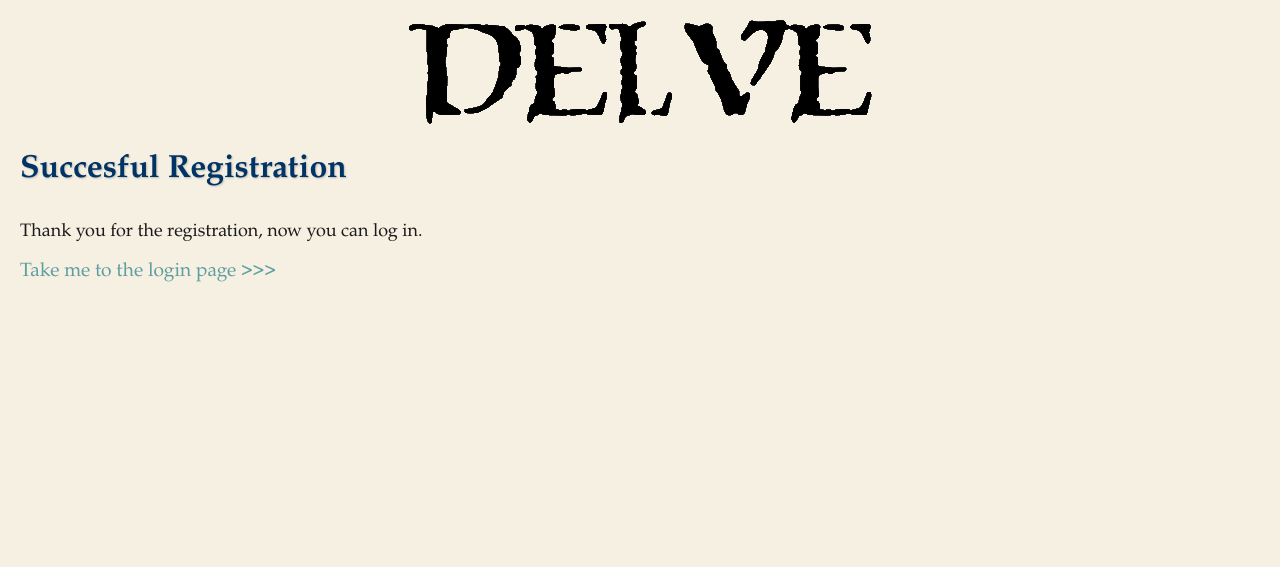
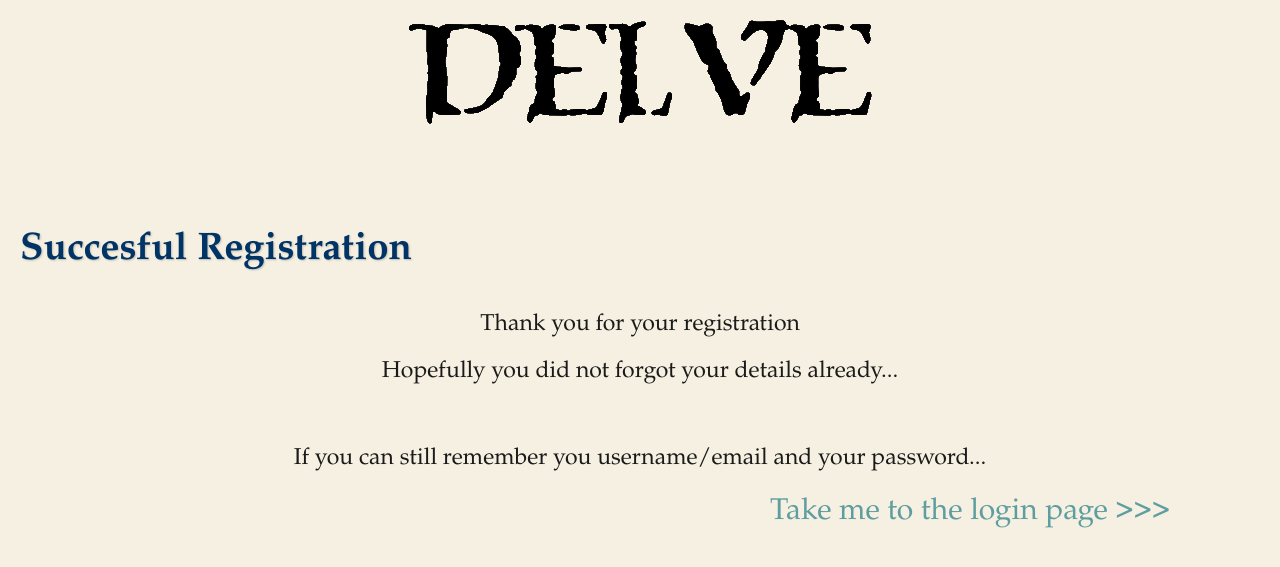
Before and after one commit to LeventeGitHUB2024/DELVE_Project_WebPackage, a PHP site: page /success.php in a window 1280 px wide. Shown: the top 567 px of the page. Run offline with PHP 8.4, Linux system fonts and the light colour scheme.

Commit message:
apróbb fixek

```diff
--- a/css/welcomeStyle.css
+++ b/css/welcomeStyle.css
@@ -9,6 +9,11 @@ body {
 h1, h2, h3 {
     color: #003366; /* sötétkék szín */
     text-shadow: 1px 1px 2px rgba(0, 0, 0, 0.2); /* enyhe árnyék */
+}
+
+#mainresz{
+    margin-top: 5em;
+    font-size: larger;
 }
 
 p {
@@ -42,12 +47,15 @@ a:hover {
 }
 
 #thanks{
-    font-size: 18px;
+    font-size: 23px;
+    text-align: center;
 }
 
 #login{
-    font-size: larger;
+    font-size: 30px;
     color: cadetblue;
+    text-align: center;
+    margin-left: 25em;
 }
 
 #login:hover{
--- a/dashboard.php
+++ b/dashboard.php
@@ -10,7 +10,7 @@ if (!isset($_SESSION['user_id'])) {
 
 // Kiírhatod a felhasználó nevét vagy e-mail címét
 $pdo = db();
-$stmt = $pdo->prepare("SELECT * FROM users WHERE id = :id");
+$stmt = $pdo->prepare("SELECT * FROM players_pyr WHERE id = :id");
 $stmt->execute(['id' => $_SESSION['user_id']]);
 $user = $stmt->fetch(PDO::FETCH_ASSOC);
 ?>
--- a/fixelni.txt
+++ b/fixelni.txt
@@ -1,5 +1,5 @@
 miket kellene fixelni
 
 login oldalon fixelni a remember me-t mert csak akkor lehet bejelentkezni ha be van kattintva és nem is jegyzi meg
-sem a username-t sem a jelszót
+sem a username-t sem a jelszót (kitöröltem, most fogom majd újraimplementálni)
 emellett implementálni a forgot password-öt
--- a/importált_masikbol/TOS.html
+++ b/importált_masikbol/TOS.html
@@ -41,7 +41,7 @@
         <p>These terms shall be governed by the laws of Hungary and International Laws.</p>
 
         <h3>8. Privacy and Data Protection</h3>
-        <p>We value your privacy. By using DELVE, you consent to our collection and use of personal information as outlined in our <a href="../importált_masikbol/privacy_policy.html">Privacy Policy</a>. All data collection will comply with applicable data protection laws, including the General Data Protection Regulation (GDPR) for users in the European Union.</p>
+        <p>We value your privacy. By using DELVE, you consent to our collection and use of personal information as outlined in our <a target="_blank" href="../importált_masikbol/privacy_policy.html">Privacy Policy</a>. All data collection will comply with applicable data protection laws, including the General Data Protection Regulation (GDPR) for users in the European Union.</p>
 
         <h3>9. Disclaimer of Warranties</h3>
         <p>We provide DELVE "as is" and make no representations or warranties of any kind, express or implied, regarding the operation of the game or its content. We do not guarantee that the game will be uninterrupted, error-free, or secure.</p>
--- a/index.php
+++ b/index.php
@@ -21,8 +21,8 @@ session_start(); // Indítsd el a session-t
         <label for="username">Username:</label>
         </div>
       <div class="input-field">
-        <input type="email" name="email" id="email" required>
-        <label for="email">Email:</label>
+        <input type="email" name="Email_address" id="Email_address" required>
+        <label for="Email_address">Email:</label>
         </div>
         <div class="input-field">
           <input type="password" name="password" id="password" required>
@@ -50,7 +50,7 @@ session_start(); // Indítsd el a session-t
       <label for="agree">
       <input type="checkbox" name="agree" class="agree" id="box" value="checked" required/>
         <p id="white-text">I agree with the
-        <a href="./importált_masikbol/TOS.html" title="term of services">term of services</a></p>
+        <a href="./importált_masikbol/TOS.html" title="term of services" target="_blank">Terms Of Services</a></p>
         </label>
       </div>
 
--- a/login.php
+++ b/login.php
@@ -12,7 +12,7 @@ if ($_SERVER['REQUEST_METHOD'] === 'POST') {
     $pdo = db();
 
     // Ellenőrizd, hogy a felhasználónév vagy e-mail cím létezik-e
-    $stmt = $pdo->prepare("SELECT * FROM players_pyr WHERE username = :usernameOrEmail OR E_mail_address = :usernameOrEmail");
+    $stmt = $pdo->prepare("SELECT * FROM players_pyr WHERE username = :usernameOrEmail OR Email_address = :usernameOrEmail");
     $stmt->execute(['usernameOrEmail' => $usernameOrEmail]);
     $user = $stmt->fetch(PDO::FETCH_ASSOC);
 
--- a/success.php
+++ b/success.php
@@ -10,9 +10,14 @@
 </head>
 <body>
     <img src="./img/delve_logo.png" alt="DELVE" class="logo">
+    <div id="mainresz">
     <h1>Succesful Registration</h1>
-    <p id="thanks">Thank you for the registration, now you can log in.</p>
+    <p id="thanks">Thank you for your registration</p>
+    <p id="thanks">Hopefully you did not forgot your details already...</p>
+    <br>
+    <p id="thanks">If you can still remember you username/email and your password...</p>
     <a href="login.php" id="login">Take me to the login page >>></a>
+    </div>
 
 </body>
 </html>
```
Also changed, not shown: register.php (+4 -4 lines).
